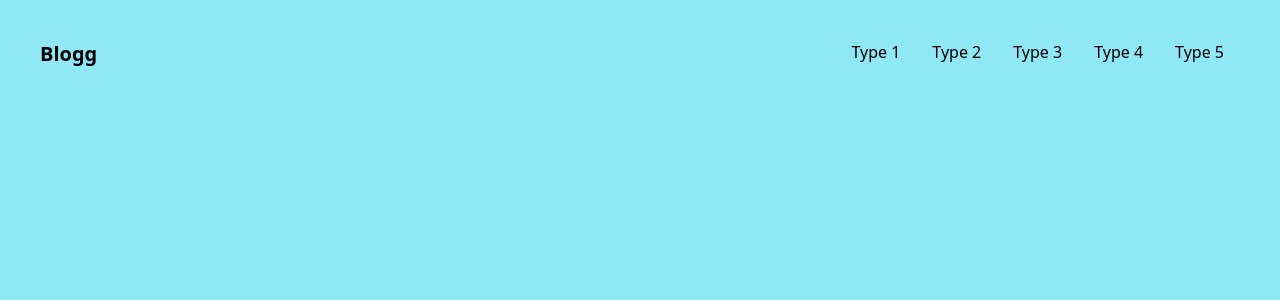
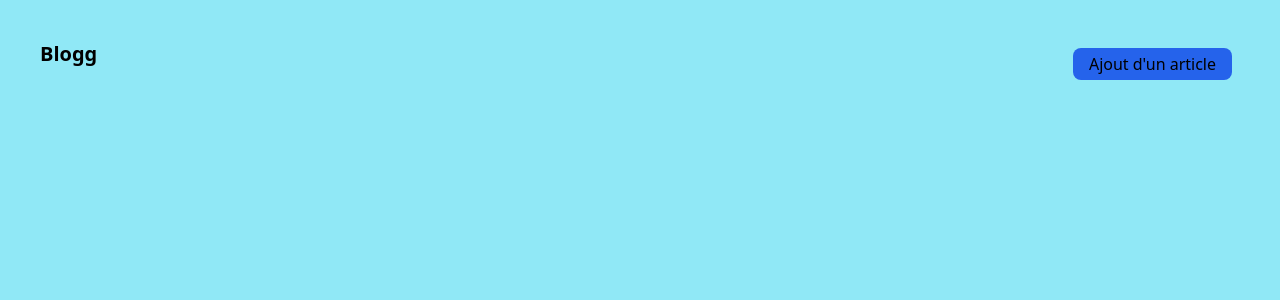
Before and after one commit to MargauxPuget/blogg-symfo, a Symfony app: template templates/base.html.twig in a window 1280 px wide. Shown: the top 300 px of the page. Run offline with Twig, Linux system fonts and the light colour scheme; the template is opened without the code that fills it, so the values that code supplies are empty; some libraries are stand-ins or nearby versions.

Commit message:
affichage du 'bouton' ajouter un article (pas de dynamisation)

```diff
--- a/composer.json
+++ b/composer.json
@@ -15,6 +15,7 @@
         "symfony/console": "5.4.*",
         "symfony/dotenv": "5.4.*",
         "symfony/flex": "^1.17|^2",
+        "symfony/form": "5.4.*",
         "symfony/framework-bundle": "5.4.*",
         "symfony/runtime": "5.4.*",
         "symfony/twig-bundle": "5.4.*",
--- a/templates/base.html.twig
+++ b/templates/base.html.twig
@@ -18,14 +18,19 @@
     <body class="bg-cyan-400/50">
         <header>
             <nav class="flex justify-between m-10">
-            <div class="text-xl font-bold"><a href="{{ path("default") }}">Blogg</a></div>
-                <ul class="flex">
-                    <li class="py-0.1 px-4 rounded-lg hover:font-semibold"><a href="#">Type 1</a></li>
-                    <li class="py-0.1 px-4 rounded-lg hover:font-semibold"><a href="#">Type 2</a></li>
-                    <li class="py-0.1 px-4 rounded-lg hover:font-semibold"><a href="#">Type 3</a></li>
-                    <li class="py-0.1 px-4 rounded-lg hover:font-semibold"><a href="#">Type 4</a></li>
-                    <li class="py-0.1 px-4 rounded-lg hover:font-semibold"><a href="#">Type 5</a></li>
-                </ul>
+            <div class="text-xl font-bold">
+                <a href="{{ path("default") }}">Blogg</a>
+            </div>
+            <div class="inline-block my-2 mx-2  py-1 px-4 rounded-lg bg-blue-600 hover:bg-blue-800 hover:text-white">
+                <a href="">Ajout d'un article</a>
+            </div>
+            {# <ul class="flex">
+                <li class="py-0.1 px-4 rounded-lg hover:font-semibold"><a href="#">Type 1</a></li>
+                <li class="py-0.1 px-4 rounded-lg hover:font-semibold"><a href="#">Type 2</a></li>
+                <li class="py-0.1 px-4 rounded-lg hover:font-semibold"><a href="#">Type 3</a></li>
+                <li class="py-0.1 px-4 rounded-lg hover:font-semibold"><a href="#">Type 4</a></li>
+                <li class="py-0.1 px-4 rounded-lg hover:font-semibold"><a href="#">Type 5</a></li>
+            </ul> #}
             </nav>
         </header>
         <main>
```
Also changed, not shown: README.md, 1 other file.
